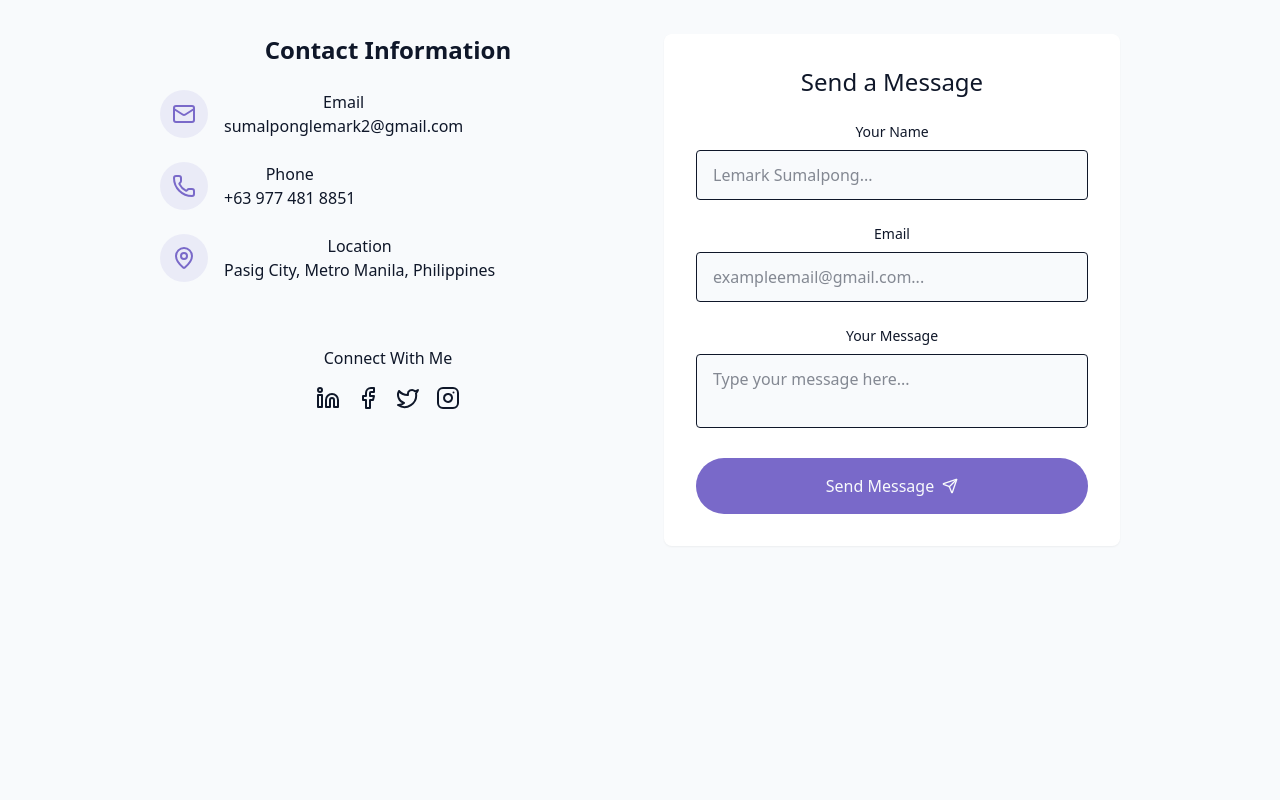
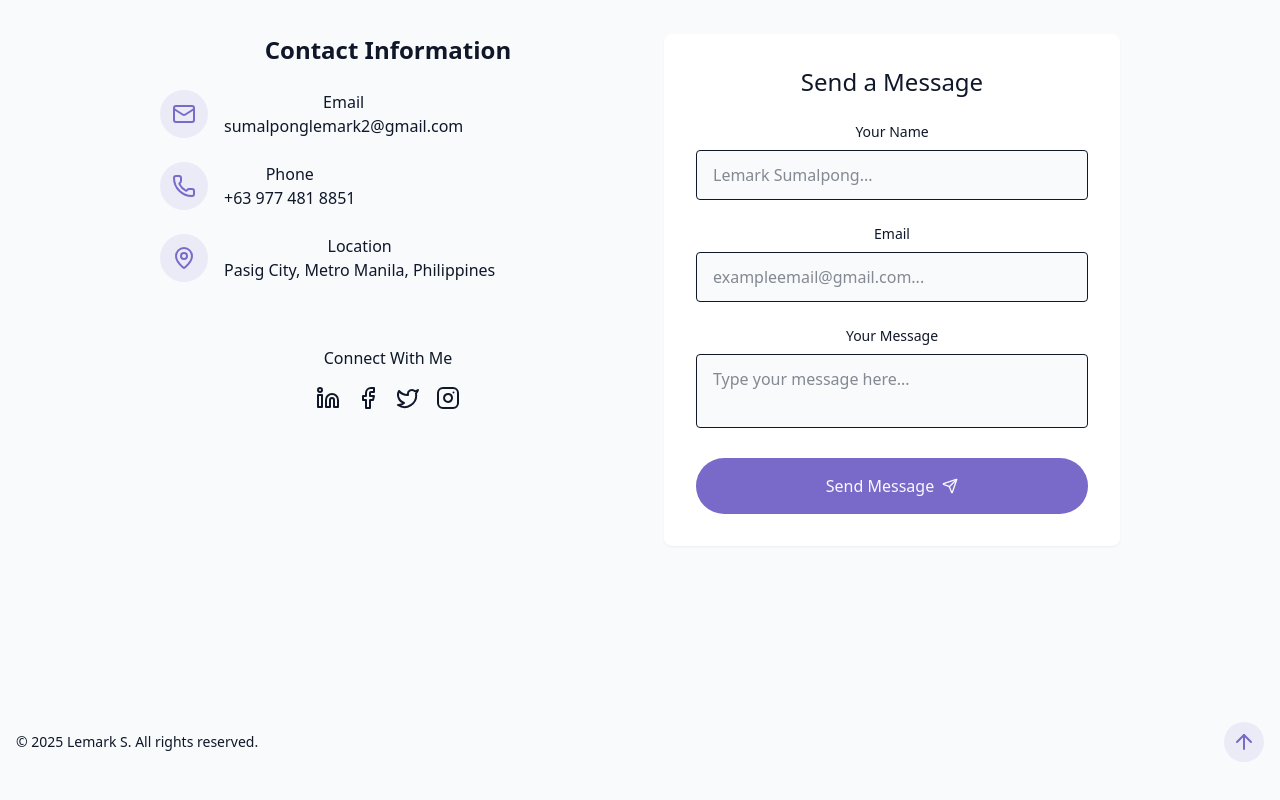
Before and after one commit to LemarkSumalpong/personal-project, a React (Vite) app: page / in a window 1280 px wide. Shown: the part 3354-4154 px from the top of the page. Before the commit the page ends 3996 px from the top, so only its background shows below. Built offline with nearby package versions, Linux system fonts and the light colour scheme.

Commit message:
added footer

```diff
--- /dev/null
+++ b/src/components/Footer.jsx
@@ -0,0 +1,15 @@
+import { ArrowUp } from "lucide-react";
+
+export const Footer = () => {
+  return (
+    <footer className="py-12 px-4 relative mt-12 pt-8 flex flex-wrap justify-between items-center">
+        {""}
+      <p className="text-sm text-muted-foreground">
+        &copy; {new Date().getFullYear()} Lemark S. All rights reserved.{' '}
+      </p>
+      <a href="#hero" className="p-2 rounded-full bg-primary/10 hover:bg-primary/20 text-primary transition-colors">
+        <ArrowUp/>
+      </a>
+    </footer>
+  );
+};
--- a/src/pages/Home.jsx
+++ b/src/pages/Home.jsx
@@ -7,6 +7,7 @@
 import { ThemeToggle } from '../components/ThemeToggle';
 import { StarBackground } from '@/components/StarBackground';
 import { ContactSection } from '../components/ContactSection';
+import { Footer } from '../components/Footer';
 
 export const Home = () => {
   return (
@@ -28,6 +29,7 @@
       </main>
 
       {/* Footer */}
+      <Footer/>
     </div>
   );
 };
```
